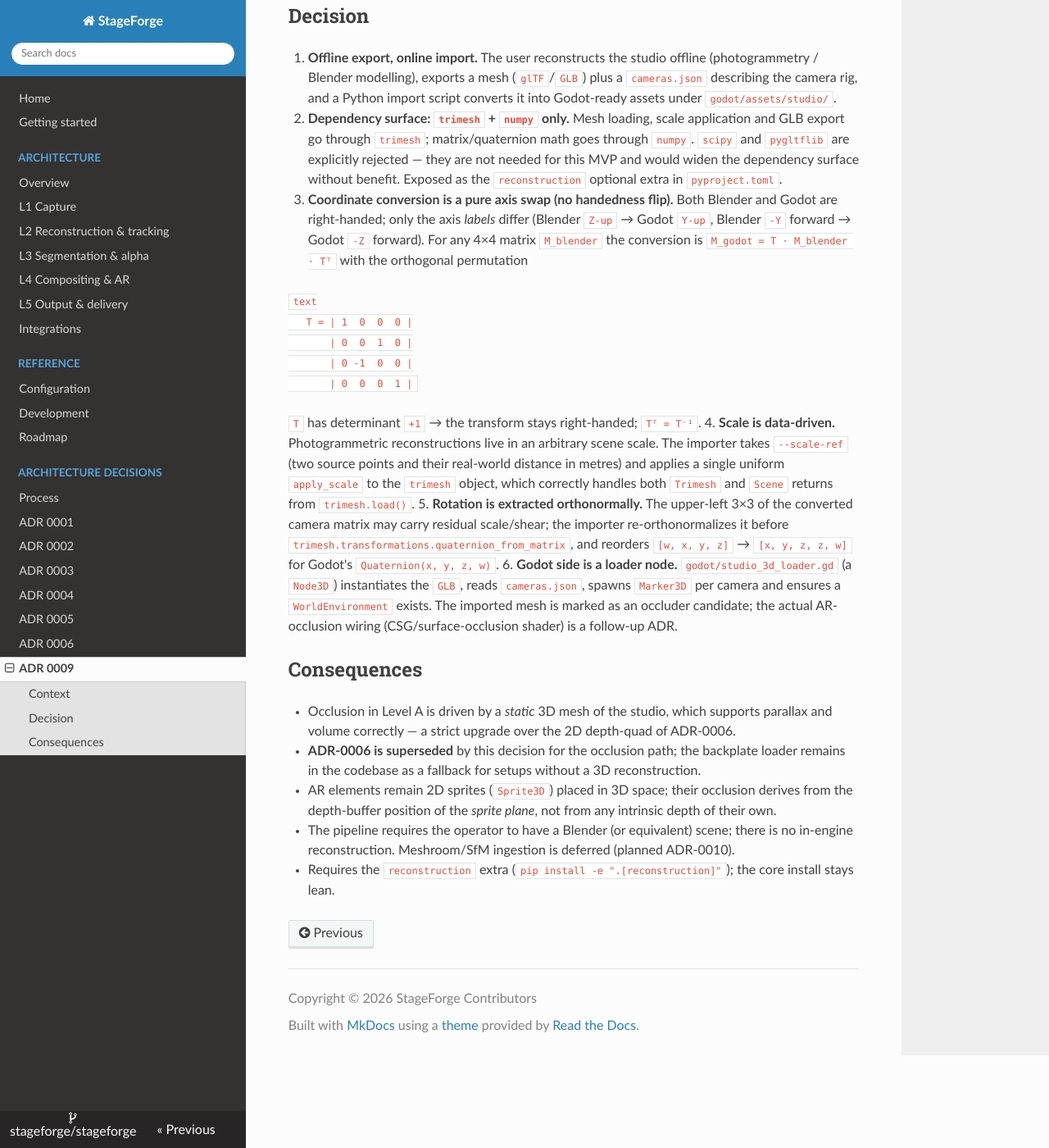
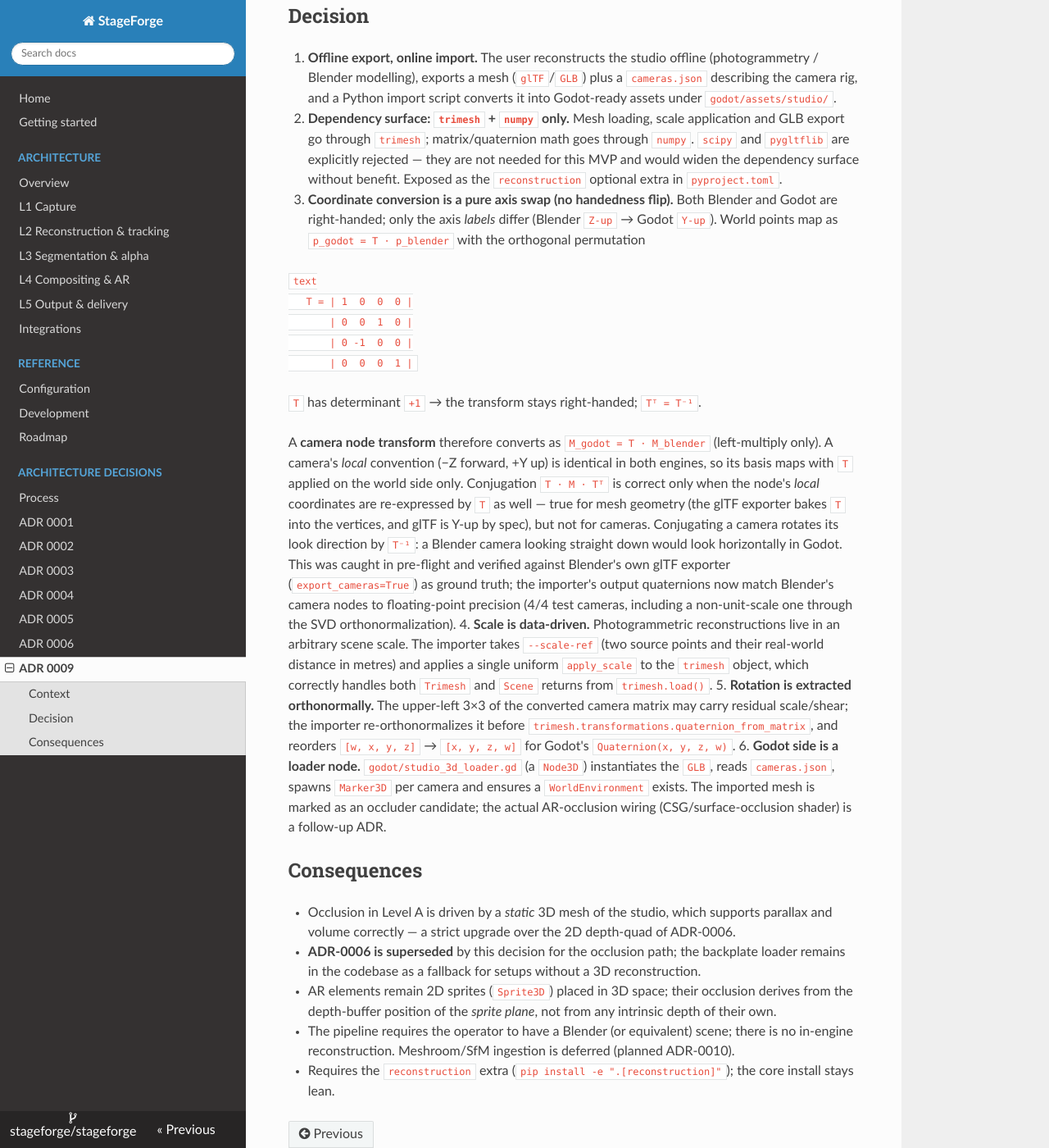
Before and after one commit to FelixRLEPERS/stageforge, an MkDocs documentation site: the page built from docs/adr/0009-3d-studio-occlusion.md, in a window 1280 px wide and 1400 px high, scrolled down 515 px. Shown: the whole window at 82% size. Built offline with MkDocs 1.6.1, drawn with Linux system fonts in a browser that asks for light colours; nearby versions of some CDN libraries.

Commit message:
fix(reconstruction): convert camera transforms with left-multiply T (Level A pre-flight)
Pre-flight on a real Blender export (4 cameras: identity, non-identity
Euler, non-unit scale, 110 deg FOV) caught that the importer used
T @ M @ T.T. Conjugation re-expresses the node's LOCAL coordinates,
but a camera's local convention (-Z forward, +Y up) is identical in
both engines, so only the world side changes: M_godot = T @ M_blender.
The bug made a Blender camera that looks straight down look horizontally
in Godot. Ground truth is Blender's own glTF exporter
(export_cameras=True); our quaternions now match its camera nodes
4/4 to 8 decimals (scale stripped via the existing SVD pass).

Also fixed while pre-flighting:
- studio_3d_loader.gd did not parse in Godot 4.5 (ternary `:= ... if ...
  else null` cannot infer a type with warnings-as-errors), so it had
  never actually loaded.
- Removed cast_geometry_into_occlusion_buffer: the property does not
  exist in 4.5 (occlusion culling = OccluderInstance3D + Occluder3D
  resource, follow-up ADR). AR depth-occlusion needs neither - the studio
  mesh renders in the same scene, so nodes behind it fail the depth test.
- Explicit "Camera3D" name for spawned cameras (auto-naming yields
  "@Camera3D@N").
- Headless harness godot/preflight_check.tscn: loads the real import and
  asserts mesh AABB, marker positions, look directions and FOV
  (PREFLIGHT GODOT: ALL PASS).
- Regression test test_camera_look_direction_converts (116 passed).
- ADR-0009 conversion section corrected (world change vs conjugation) +
  quaternion reorder typo; CHANGELOG entries; mypy baseline note
  (13 errors in 6 pre-existing scripts) in docs/10-development.md.
- gitignore: scratch Blender exports and derived studio assets stay out
  of the repo (regenerable; real reconstructions show the actual set).

Gates: ruff check/format clean (82 files), mypy --strict clean for src +
the importer, pytest 116 passed / 1 skipped.

````diff
--- a/docs/adr/0009-3d-studio-occlusion.md
+++ b/docs/adr/0009-3d-studio-occlusion.md
@@ -29,9 +29,8 @@ Godot as an occluder.
    benefit. Exposed as the `reconstruction` optional extra in `pyproject.toml`.
 3. **Coordinate conversion is a pure axis swap (no handedness flip).**
    Both Blender and Godot are right-handed; only the axis *labels* differ
-   (Blender `Z-up` → Godot `Y-up`, Blender `-Y` forward → Godot `-Z` forward).
-   For any 4×4 matrix `M_blender` the conversion is
-   `M_godot = T · M_blender · Tᵀ` with the orthogonal permutation
+   (Blender `Z-up` → Godot `Y-up`). World points map as
+   `p_godot = T · p_blender` with the orthogonal permutation
 
    ```text
    T = | 1  0  0  0 |
@@ -41,6 +40,20 @@ Godot as an occluder.
    ```
 
    `T` has determinant `+1` → the transform stays right-handed; `Tᵀ = T⁻¹`.
+
+   A **camera node transform** therefore converts as `M_godot = T · M_blender`
+   (left-multiply only). A camera's *local* convention (−Z forward, +Y up) is
+   identical in both engines, so its basis maps with `T` applied on the world
+   side only. Conjugation `T · M · Tᵀ` is correct only when the node's *local*
+   coordinates are re-expressed by `T` as well — true for mesh geometry (the
+   glTF exporter bakes `T` into the vertices, and glTF is Y-up by spec), but
+   not for cameras. Conjugating a camera rotates its look direction by `T⁻¹`:
+   a Blender camera looking straight down would look horizontally in Godot.
+   This was caught in pre-flight and verified against Blender's own glTF
+   exporter (`export_cameras=True`) as ground truth; the importer's output
+   quaternions now match Blender's camera nodes to floating-point precision
+   (4/4 test cameras, including a non-unit-scale one through the SVD
+   orthonormalization).
 4. **Scale is data-driven.** Photogrammetric reconstructions live in an
    arbitrary scene scale. The importer takes `--scale-ref` (two source points
    and their real-world distance in metres) and applies a single uniform
@@ -49,7 +62,7 @@ Godot as an occluder.
 5. **Rotation is extracted orthonormally.** The upper-left 3×3 of the converted
    camera matrix may carry residual scale/shear; the importer re-orthonormalizes
    it before `trimesh.transformations.quaternion_from_matrix`, and reorders
-   `[w, x, y, z]` → `[x, y, z, z, w]` for Godot's `Quaternion(x, y, z, w)`.
+   `[w, x, y, z]` → `[x, y, z, w]` for Godot's `Quaternion(x, y, z, w)`.
 6. **Godot side is a loader node.** `godot/studio_3d_loader.gd` (a `Node3D`)
    instantiates the `GLB`, reads `cameras.json`, spawns `Marker3D` per camera
    and ensures a `WorldEnvironment` exists. The imported mesh is marked as an
````
Also changed, not shown: CHANGELOG.md (+30 -0 lines), docs/10-development.md (+7 -0 lines), 9 other files.
